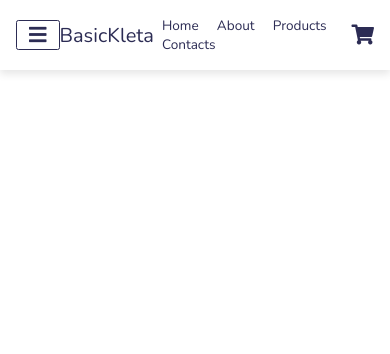
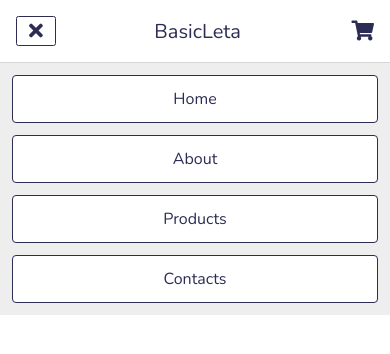
Before and after one commit to cjdelacruz0626/E-website-FEDA, a plain HTML site: page BasicKleta/index.html in a window 390 px wide. Both pictures are taken after a click on the element 37 px from the left and 35 px from the top of the page. Drawn offline with nearby package versions, Linux system fonts and the light colour scheme.

Commit message:
Finalized the Navbar, created js for toggle menu

```diff
--- a/BasicKleta/index.html
+++ b/BasicKleta/index.html
@@ -3,7 +3,7 @@
     <meta charset="UTF-8">
     <meta http-equiv="X-UA-Compatible" content="IE=edge">
     <meta name="viewport" content="width=device-width, initial-scale=1.0">
-    <title>BasicKleta</title>
+    <title>BasicLeta</title>
 
      <!-- font awesome cdn link  -->
      <link rel="stylesheet" href="https://cdnjs.cloudflare.com/ajax/libs/font-awesome/5.15.3/css/all.min.css">
@@ -16,7 +16,7 @@
     <header>
         <div id="menu-bar" class="fas fa-bars"></div>
 
-        <a href="#" class="logo">BasicKleta</a>
+        <a href="#" class="logo">BasicLeta</a>
 
         <!-- Navbar -->
         <nav class="navbar">
@@ -31,5 +31,6 @@
         </div>
     </header>
 
+    <script src="script.js"></script>
 </body>
 </html>
--- a/BasicKleta/script.js
+++ b/BasicKleta/script.js
@@ -0,0 +1,9 @@
+
+// toggle menu bar
+let menu = document.querySelector('#menu-bar');
+let navbar = document.querySelector('.navbar');
+
+menu.onclick = () => {
+    menu.classList.toggle('fa-times');
+    navbar.classList.toggle('active');
+}
--- a/BasicKleta/style.css
+++ b/BasicKleta/style.css
@@ -1,6 +1,6 @@
 @import url('https://fonts.googleapis.com/css2?family=Nunito:wght@200;300;400;600;700&display=swap');
 
-/* some css variables  */
+/* css variables  */
 :root {
     --black: #2c2c54;
     --orange: #ff9f1a;
@@ -39,7 +39,7 @@ header {
     display: flex;
     align-items: center;
     justify-content: space-between;
-    box-shadow: 0 .5rem 1rem rgba(0, 0, 0, .1);
+    box-shadow: 0 .5rem 1rem rgba(0, 0, 0, 0.212);
 }
 
 header .logo {
@@ -77,6 +77,10 @@ header .icons a:hover {
     display: none;
 }
 
+#menu-bar:hover {
+    background-color: var(--orange);
+}
+
 /* header section ends */
 
 section {
@@ -104,11 +108,42 @@ section {
 
 }
 
+/* for hide menu bar  */
 @media (max-width:768px) {
 
     #menu-bar {
         display: block;
     }
+
+    header .navbar {
+        position: absolute;
+        top: 100%;
+        left: -120%;
+        width: 100%;
+        background: #eee;
+        border-top: .1rem solid rgba(0, 0, 0, .1);
+    }
+
+    header .navbar.active {
+        left: 0;
+    }
+
+    header .navbar a {
+        font-size: 2rem;
+        background: #fff;
+        border: .1rem solid var(--black);
+        border-radius: .5rem;
+        padding: 1.5rem;
+        margin: 1.5rem;
+        display: block;
+        text-align: center;
+    }
+
+    header .navbar a:hover {
+        color: white;
+        background-color: var(--orange);
+    }
+
 }
 
 @media (max-width:400px) {
```
